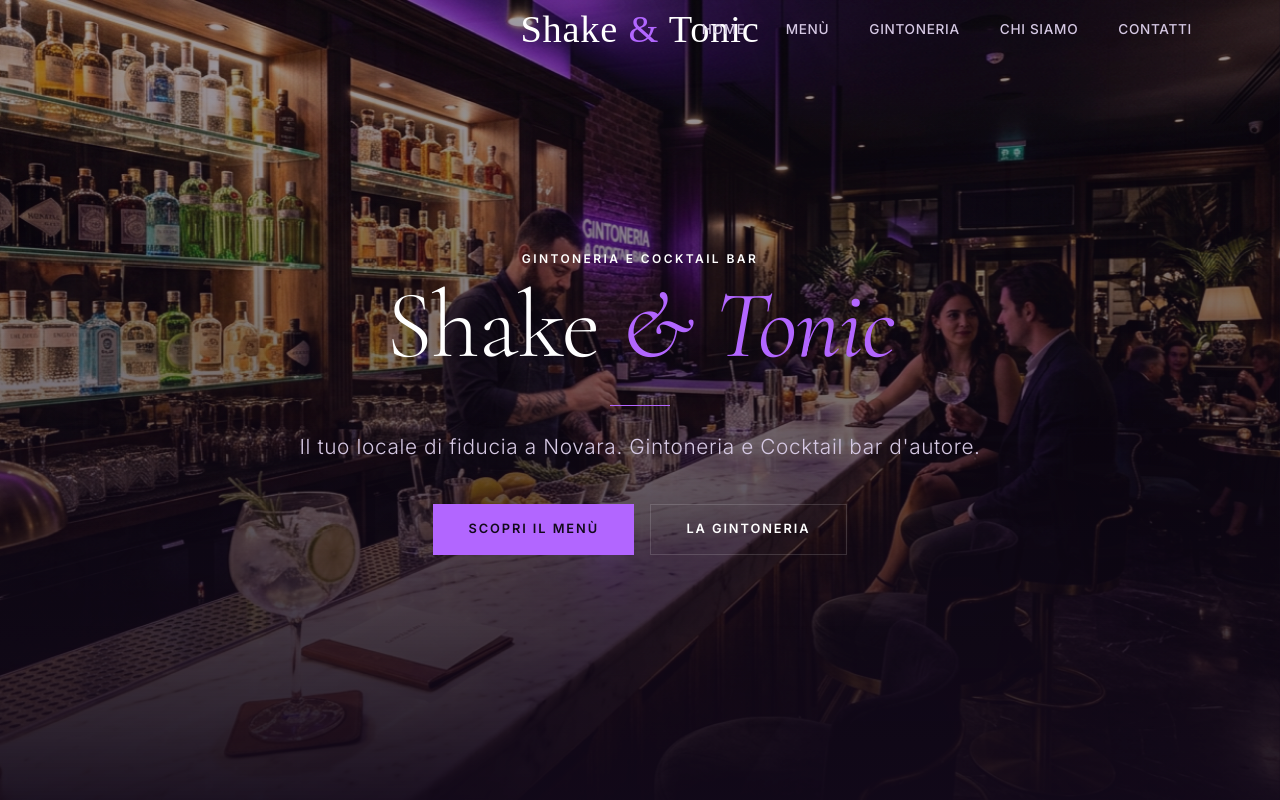
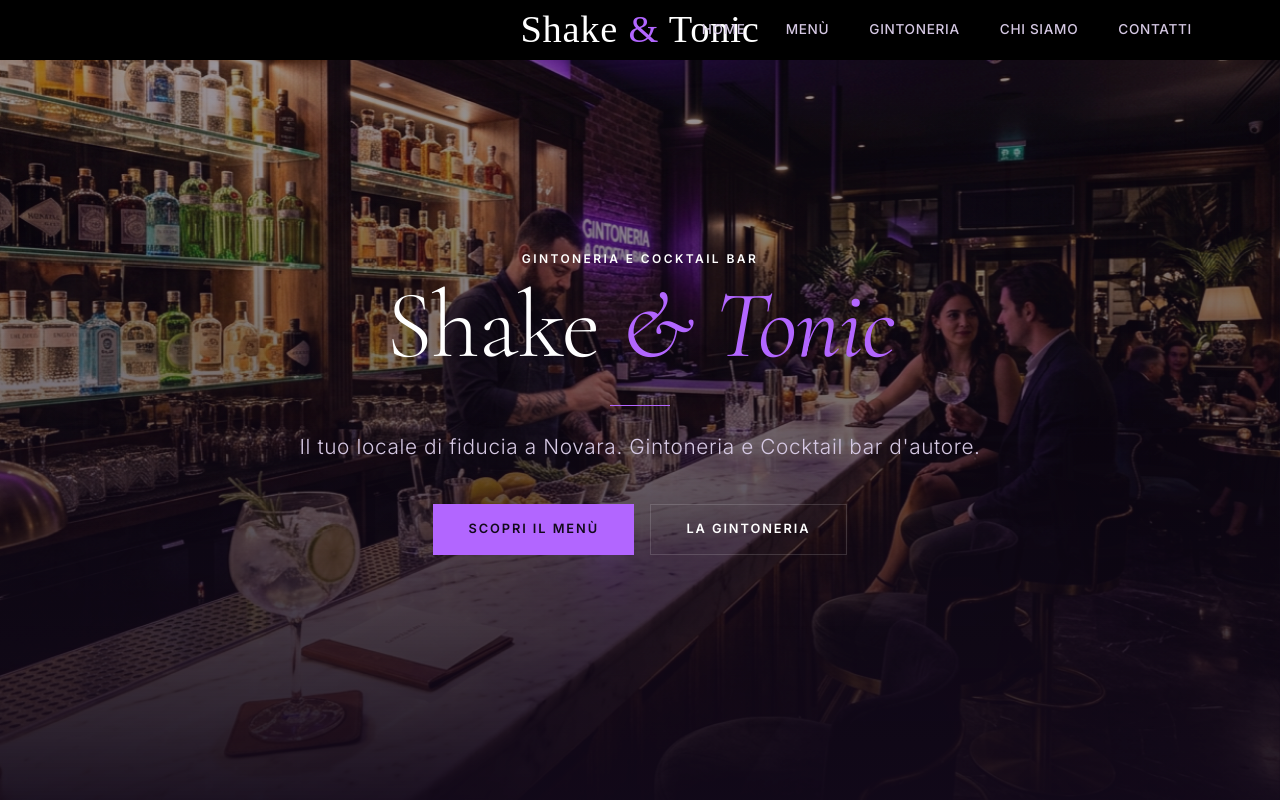
Before and after one commit to BarattoGo/Mirko, a React (Vite) app: page / in a window 1280 px wide. Shown: the top 800 px of the page. Built offline with nearby package versions, Linux system fonts and the light colour scheme; a web font is replaced by a local one.

Commit message:
🎨 Change header background to solid black as requested

```diff
--- a/src/index.css
+++ b/src/index.css
@@ -129,11 +129,12 @@ h3 { font-size: clamp(1.3rem, 3vw, 1.8rem); }
   right: 0;
   z-index: 1000;
   padding: 1.2rem 0;
+  background: #000000;
   transition: all 0.4s cubic-bezier(0.16, 1, 0.3, 1);
 }
 
 .navbar.scrolled {
-  background: rgba(18, 9, 26, 0.85);
+  background: rgba(0, 0, 0, 0.95);
   backdrop-filter: blur(20px);
   -webkit-backdrop-filter: blur(20px);
   border-bottom: 1px solid var(--glass-border);
```
